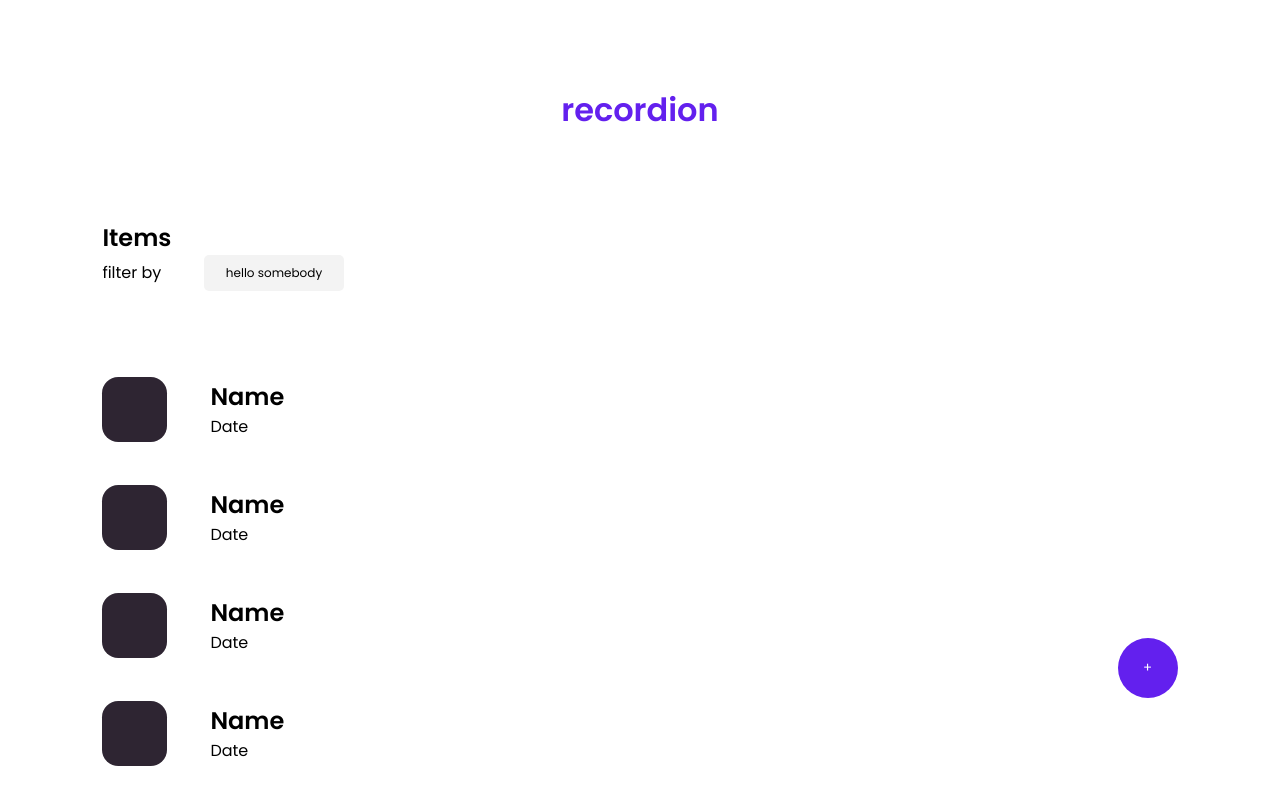
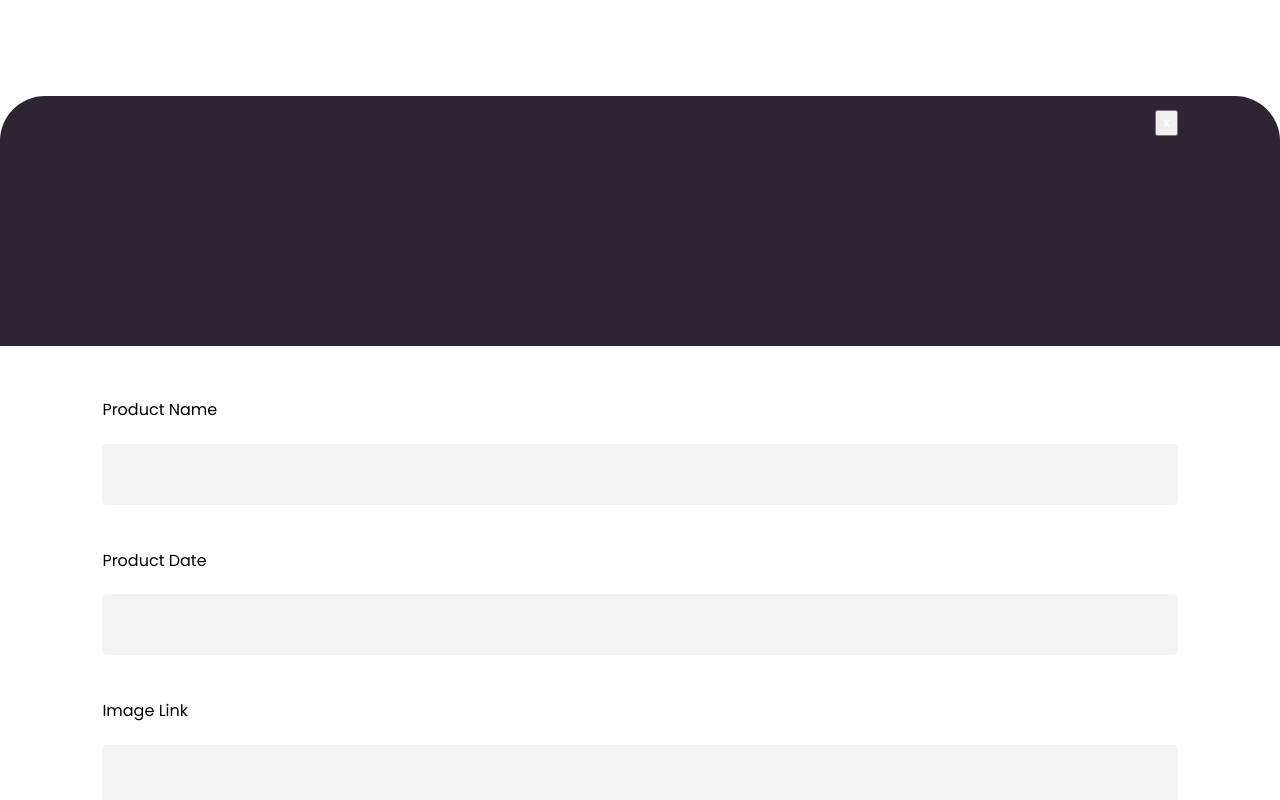
Before and after one commit to kaloyj/recordion, a React app: page / in a window 1280 px wide. Built offline with nearby package versions, Linux system fonts and the light colour scheme.

Commit message:
added basic formik structure

```diff
--- a/src/base-styles/index.scss
+++ b/src/base-styles/index.scss
@@ -70,6 +70,14 @@ body {
   flex-flow: row wrap;
 }
 
+.flex-1,
+.flex-2,
+.flex-3,
+.flex-4 {
+  display: flex;
+  flex-flow: row wrap;
+}
+
 .flex-1 {
   flex: 0 0 100%;
 }
@@ -91,9 +99,11 @@ body {
 .margined-flex-3,
 .margined-flex-4 {
   margin-left: 8%;
+  display: flex;
+  flex-flow: row wrap;
 }
 
-.nargined-flex-1 {
+.margined-flex-1 {
   flex: 0 0 84%;
 }
 
--- a/src/components/main/main.tsx
+++ b/src/components/main/main.tsx
@@ -29,7 +29,7 @@ function Main() {
         </RecordCard>
       ) : null}
 
-      {showRecordCard == "add" ? (
+      {true ? (
         <RecordCard>
           <RecordForm></RecordForm>
         </RecordCard>
--- a/src/components/record/components/record-form/_record-form.scss
+++ b/src/components/record/components/record-form/_record-form.scss
@@ -10,4 +10,25 @@
   .product-form-body {
     margin-top: 4%;
   }
+
+  .field-item {
+    margin-bottom: 4%;
+
+    label {
+      margin-bottom: 2%;
+    }
+
+    input,
+    textarea {
+      border-radius: 5px;
+      border: none;
+      background-color: $input-color-base;
+      font-size: $font-size-base;
+      padding: 2% 4%;
+    }
+
+    textarea {
+      height: 100px;
+    }
+  }
 }
--- a/src/components/record/components/record-form/record-form.tsx
+++ b/src/components/record/components/record-form/record-form.tsx
@@ -1,4 +1,5 @@
 import React from "react";
+import { Formik, Form, Field, ErrorMessage } from "formik";
 
 function RecordForm() {
   return (
@@ -13,10 +14,61 @@ function RecordForm() {
 
       <div className="product-form-body margined-flex-1">
         {/* insert form here */}
+        <Formik
+          initialValues={{ productName: "" }}
+          onSubmit={(values, { setSubmitting }) => {
+            setTimeout(() => {
+              alert(JSON.stringify(values, null, 2));
+              setSubmitting(false);
+            }, 400);
+          }}
+        >
+          {({ isSubmitting }) => (
+            <Form className="flex-1">
+              <div className="flex-1 field-item">
+                <label htmlFor="productName" className="flex-1">
+                  Product Name
+                </label>
+                <Field type="text" name="productName" className="flex-1" />
+                <ErrorMessage name="productName" component="div" />
+              </div>
 
-        <div className="product-actions">
-          <button className="default">Save</button>
-        </div>
+              <div className="flex-1 field-item">
+                <label htmlFor="productDate" className="flex-1">
+                  Product Date
+                </label>
+                <Field type="text" name="productDate" className="flex-1" />
+                <ErrorMessage name="productDate" component="div" />
+              </div>
+
+              <div className="flex-1 field-item">
+                <label htmlFor="imageLink" className="flex-1">
+                  Image Link
+                </label>
+                <Field type="text" name="imageLink" className="flex-1" />
+                <ErrorMessage name="imageLink" component="div" />
+              </div>
+
+              <div className="flex-1 field-item">
+                <label htmlFor="productDescription" className="flex-1">
+                  Product Description
+                </label>
+                <Field
+                  component="textarea"
+                  name="productDescription"
+                  className="flex-1"
+                />
+                <ErrorMessage name="productDescription" component="div" />
+              </div>
+
+              <div className="product-actions">
+                <button type="submit" className="default">
+                  Save
+                </button>
+              </div>
+            </Form>
+          )}
+        </Formik>
       </div>
     </div>
   );
```
